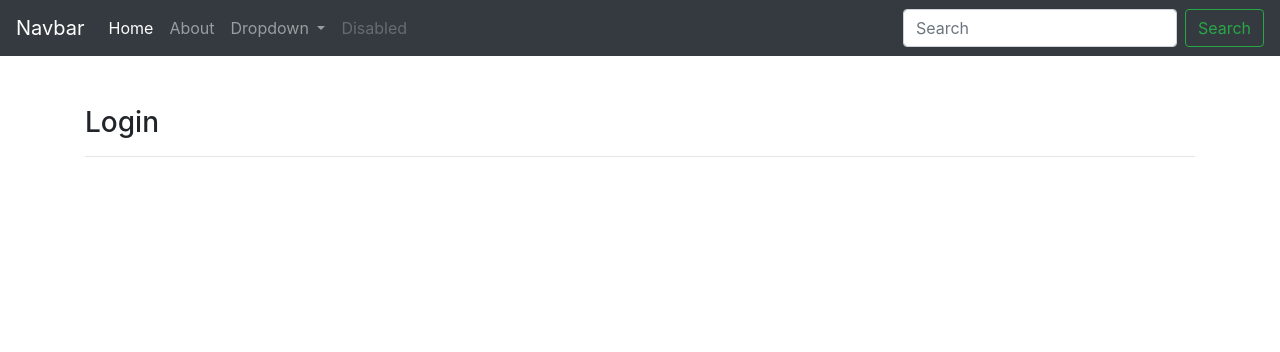
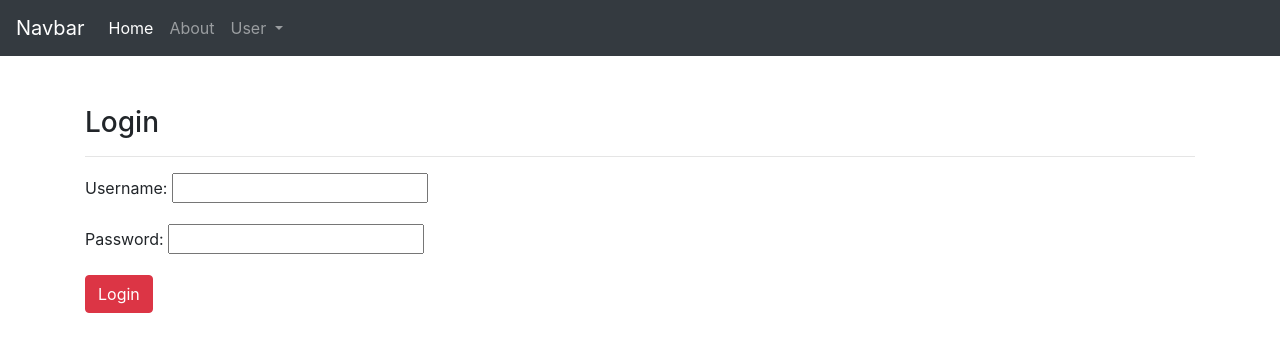
Before and after one commit to ertugrulkuzgun/privilegedAccessManagementDjango, a Django app: page /user/login/ in a window 1280 px wide. Shown: the top 352 px of the page. Run offline with Django 3.2, Linux system fonts and the light colour scheme; some libraries are stand-ins or nearby versions.

Commit message:
register and login added

```diff
--- a/pam/urls.py
+++ b/pam/urls.py
@@ -17,10 +17,11 @@ from django.contrib import admin
 from django.urls import path
 from django.urls.conf import include
 from privilegedAccessManagement import views
+from user import urls
 
 urlpatterns = [
     path('admin/', admin.site.urls),
     path('', views.index,name = "index"),
     path('about/', views.about,name = "about"),
-    path('user/', include("user.urls"))
+    path('user/', include(('user.urls', 'user'), namespace='user'))
 ]
--- a/templates/includes/navbar.html
+++ b/templates/includes/navbar.html
@@ -14,22 +14,13 @@
       </li>
       <li class="nav-item dropdown">
         <a class="nav-link dropdown-toggle" href="#" id="navbarDropdown" role="button" data-toggle="dropdown" aria-haspopup="true" aria-expanded="false">
-          Dropdown
+          User
         </a>
         <div class="dropdown-menu" aria-labelledby="navbarDropdown">
-          <a class="dropdown-item" href="#">Register</a>
-          <a class="dropdown-item" href="#">Login</a>
-          <div class="dropdown-divider"></div>
-          <a class="dropdown-item" href="#">Something else here</a>
+          <a class="dropdown-item" href="{% url 'user:register' %}">Register</a>
+          <a class="dropdown-item" href="{% url 'user:login' %}">Login</a>
         </div>
       </li>
-      <li class="nav-item">
-        <a class="nav-link disabled" href="#">Disabled</a>
-      </li>
     </ul>
-    <form class="form-inline my-2 my-lg-0">
-      <input class="form-control mr-sm-2" type="search" placeholder="Search" aria-label="Search">
-      <button class="btn btn-outline-success my-2 my-sm-0" type="submit">Search</button>
-    </form>
   </div>
 </nav>
--- a/templates/login.html
+++ b/templates/login.html
@@ -2,7 +2,14 @@
 
 {% block body %}
 
-<h3>Login</h3>
-<hr>
+    <h3>Login</h3>
+    <hr>
+
+    <form method="post">
+
+        {{form.as_p}}
+        {% csrf_token %}
+        <button type="submit" class="btn btn-danger">Login</button>
+    </form>
 
 {% endblock body %}
--- a/user/forms.py
+++ b/user/forms.py
@@ -1,4 +1,10 @@
 from django import forms
+
+class LoginForm(forms.Form):
+    username = forms.CharField(max_length=20,label="Username",required=False)
+    password = forms.CharField(max_length=20,widget=forms.PasswordInput,label="Password",required=False)
+
+
 
 class RegisterForm(forms.Form):
     username = forms.CharField(max_length=20,label="Username ",required=True)
--- a/user/views.py
+++ b/user/views.py
@@ -1,9 +1,9 @@
-from django.template import RequestContext
+from django.template import RequestContext, context
 from django.shortcuts import render,redirect
-from .forms import RegisterForm
+from .forms import LoginForm, RegisterForm
 
 from django.contrib.auth.models import User
-from django.contrib.auth import login
+from django.contrib.auth import login,authenticate
 from django.contrib import messages
 # Create your views here.
 
@@ -55,7 +55,25 @@ def register(request):
 
 
 def loginUser(request):
-    return render(request,"login.html")
+    form = LoginForm(request.POST or None)
+    context = {
+        "form" : form
+    }
+    if form.is_valid():
+        username = form.cleaned_data.get("username")
+        password = form.cleaned_data.get("password")
+
+        user = authenticate(username = username, password = password)
+        #login(request,user)
+        if user is None:
+            messages.info(request,"Username or Password is invalid")
+            return render(request,"login.html",context)
+
+        messages.success(request,"Logged in successfully.")
+        login(request,user)
+        return redirect("index")
+
+    return render(request,"login.html",context)
 
 def logoutUser(request):
     pass
```
Also changed, not shown: db.sqlite3.
